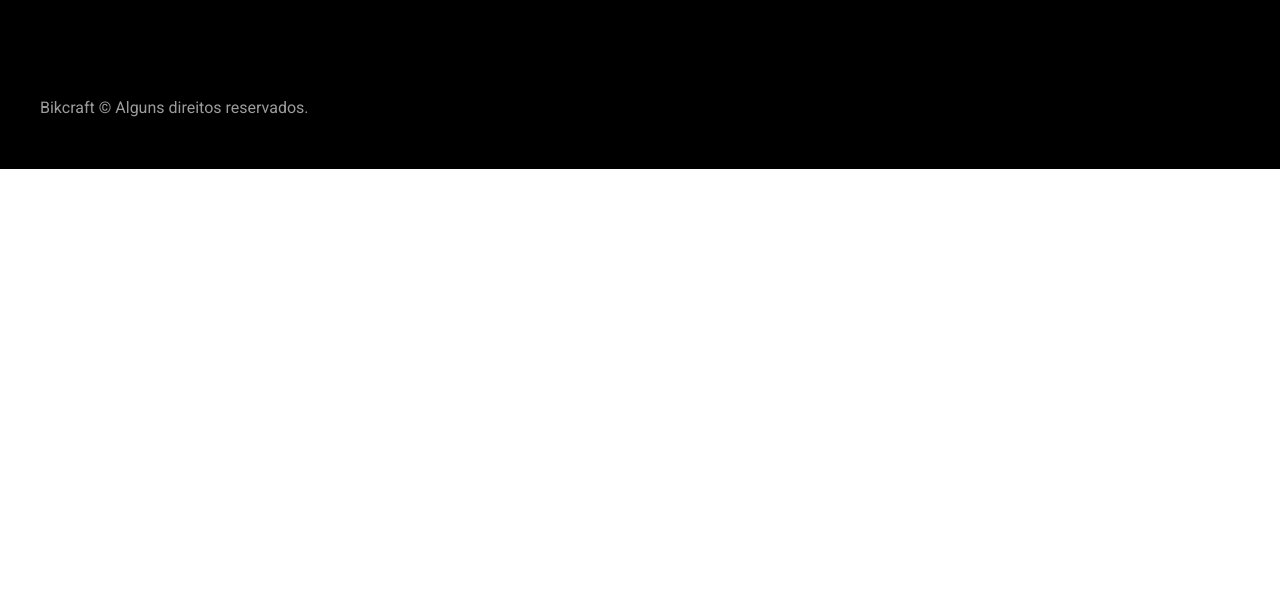
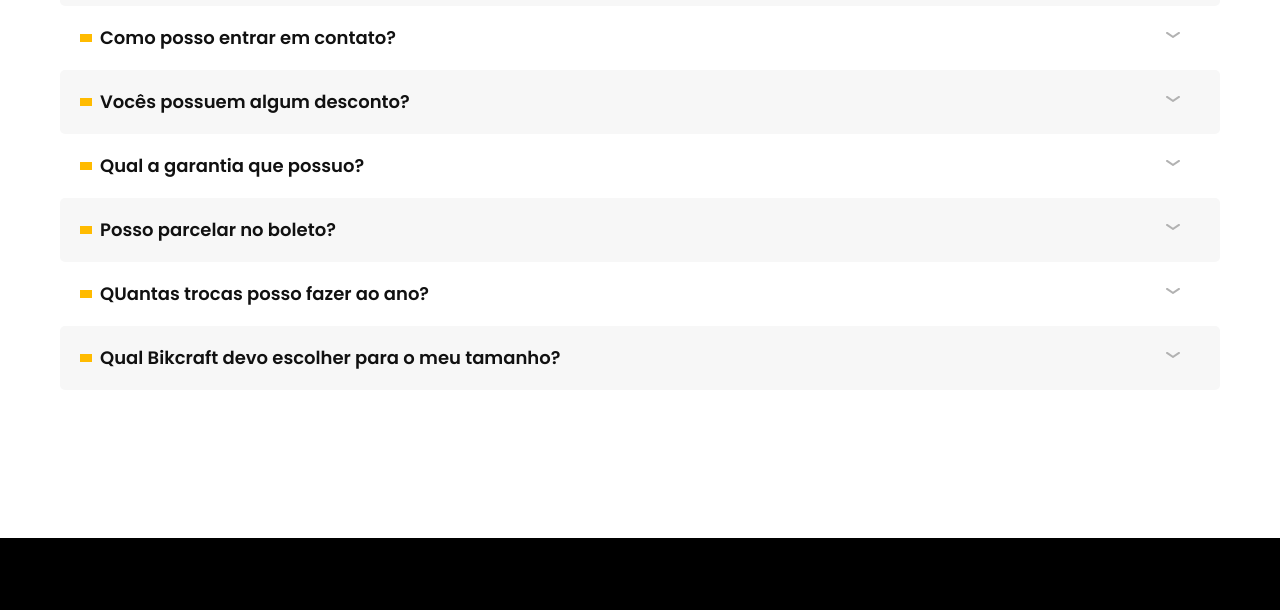
Before and after one commit to caiqueduart/Bikecraft, a plain HTML site: page pages/seguros.html in a window 1280 px wide. Shown: the part 2105-2715 px from the top of the page. Before the commit the page ends 2274 px from the top, so only its background shows below. Drawn offline with Linux system fonts and the light colour scheme.

Commit message:
feat, seguros

```diff
--- a/pages/seguros.html
+++ b/pages/seguros.html
@@ -88,6 +88,23 @@
                 </ul>
             </article>
         </section>
+        <aside class="perguntas">
+            <section class="content">
+                <h2 class="title-1-c11">perguntas frequente<span>.</span></h2>
+                <dl class="poppins">
+                    <div>
+                        <dt>Qual forma de pagamento vocês aceitam?</dt>
+                        <dd class="roboto">Aceitamos cartões de crédito com as bandeiras: Visa, Mastercard, ELO e American Express. Para pagamentos à vista também aceitarmos PIX e Boleto através do PagSeguro.</dd>
+                    </div>
+                    <div><dt>Como posso entrar em contato?</dt></div>
+                    <div><dt>Vocês possuem algum desconto?</dt></div>
+                    <div><dt>Qual a garantia que possuo?</dt></div>
+                    <div><dt>Posso parcelar no boleto?</dt></div>
+                    <div><dt>QUantas trocas posso fazer ao ano?</dt></div>
+                    <div><dt>Qual Bikcraft devo escolher para o meu tamanho?</dt></div>
+                </dl>
+            </section>
+        </aside>
     </main>
     <footer class="footer">
         <section class="content">
--- a/styles/pages/seguros.css
+++ b/styles/pages/seguros.css
@@ -80,6 +80,59 @@
     content: url(../../img/icons/velocidade.svg);
 }
 
+.perguntas .content {
+    margin-bottom: 10%;
+    padding: 20px;
+}
+
+.perguntas h2 {
+    margin: 10% 0% 6% 0%;
+}
+
+.perguntas dt {
+    color: var(--c11);
+    font-size: 1.125em;
+    line-height: 1.33;
+    font-weight: 600;
+    position: relative;
+    display: flex;
+    justify-content: space-between;
+    align-content: center;
+}
+
+.perguntas dt::before {
+    display: inline-block;
+    content: "";
+    width: 12px;
+    height: 8px;
+    background-color: var(--p1);
+    position: absolute;
+    left: -20px;
+    bottom: 8px;
+}
+
+.perguntas dt::after {
+    display: inline-block;
+    content: url(../../img/icons/seta-abrir.svg);
+    transform: rotate(180deg);
+}
+
+.perguntas dd {
+    color: var(--c9);
+    font-size: 1.125em;
+    line-height: 1.33;
+    margin-top: 16px;
+}
+
+.perguntas dl div {
+    padding: 20px 40px;
+}
+
+.perguntas dl div:nth-child(odd) {
+    background-color: var(--c1);
+    border-radius: 5px;
+}
+
 @media(max-width: 800px) {
     .vantagens ul {
         grid-template-columns: 1fr 1fr;
```
Also changed, not shown: img/icons/seta-abrir.svg (added).
